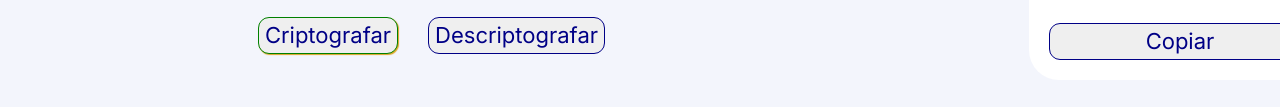
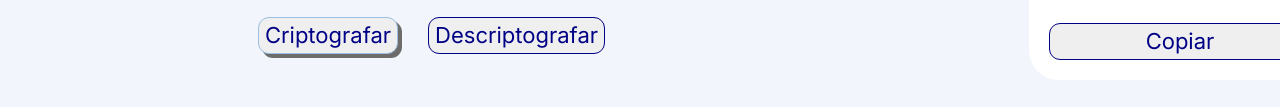
Before and after one commit to Eklezyarez/alura-one-decodificador, a plain HTML site: page index.html in a window 1280 px wide. In both pictures the pointer is over the button "Criptografar". Shown: the part 473-580 px from the top of the page. Drawn offline with Linux system fonts and the light colour scheme.

Commit message:
last repairs

```diff
--- a/style.css
+++ b/style.css
@@ -86,8 +86,8 @@ button:active{
 }
 
 button:hover{
-    border: 1px solid green;
-    box-shadow: 1px 1px 1px goldenrod;
+    border: 1px solid rgb(153, 191, 226);
+    box-shadow: 4px 4px 0px rgb(109, 108, 106);
 }
 
 .encriptar{
```
